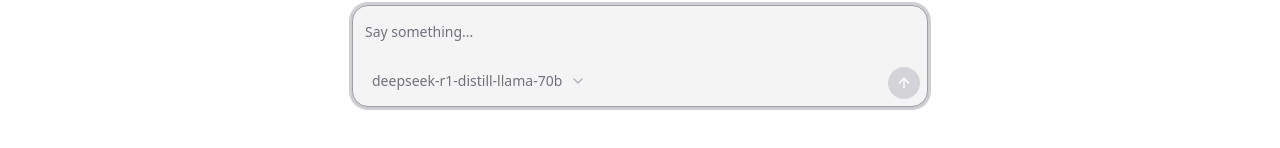
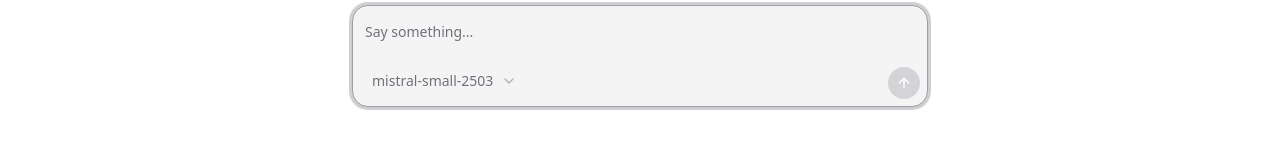
Before and after one commit to yeswanth49/starbot, a Next.js app: page / in a window 1280 px wide. Shown: the part 374-522 px from the top of the page. Built offline with nearby package versions, Linux system fonts and the light colour scheme.

Commit message:
added mistral model

```diff
--- a/ai/providers.ts
+++ b/ai/providers.ts
@@ -1,6 +1,7 @@
 import { groq } from "@ai-sdk/groq";
 import { google } from "@ai-sdk/google"; // Import Google provider
-import { openai } from "@ai-sdk/openai"
+import { openai } from "@ai-sdk/openai";
+import { mistral } from '@ai-sdk/mistral';
 import {
   customProvider,
   extractReasoningMiddleware,
@@ -23,6 +24,8 @@ export const model = customProvider({
     "gemini-2.5-pro-exp-03-25": google("gemini-2.5-pro-exp-03-25"), // Add Gemini 2.5 Pro
     "gpt-4o-mini": openai('gpt-4o-mini'),
     "gemini-2.0-flash": google('gemini-2.0-flash'),
+    "mistral-small-2503": google('mistral-small-2503'),
+
   },
 });
 
--- a/components/chat.tsx
+++ b/components/chat.tsx
@@ -10,7 +10,7 @@ import { Messages } from "./messages";
 import { Header } from "./header";
 
 export default function Chat() {
-  const [selectedModel, setSelectedModel] = useState<modelID>("deepseek-r1-distill-llama-70b");
+  const [selectedModel, setSelectedModel] = useState<modelID>("mistral-small-2503");
   const {
     messages,
     input,
--- a/components/model-picker.tsx
+++ b/components/model-picker.tsx
@@ -23,6 +23,7 @@ const MODELS: Record<modelID, string> = {
   "gemini-2.5-pro-exp-03-25": "Google's advanced reasoning model", // Add Gemini 2.5 Pro
   "gpt-4o-mini": "gpt-4o-mini",
   "gemini-2.0-flash": "gemini-2.0-flash",
+  "mistral-small-2503": "mistral-small-2503",
 };
 
 export const ModelPicker = ({
--- a/package.json
+++ b/package.json
@@ -11,6 +11,7 @@
   "dependencies": {
     "@ai-sdk/google": "^1.2.3",
     "@ai-sdk/groq": "^1.1.16",
+    "@ai-sdk/mistral": "^1.2.1",
     "@ai-sdk/openai": "^1.3.3",
     "@ai-sdk/react": "^1.1.23",
     "@opentelemetry/api-logs": "^0.200.0",
```
Also changed, not shown: 2 other files (tests, documents, lock files or other folders).
